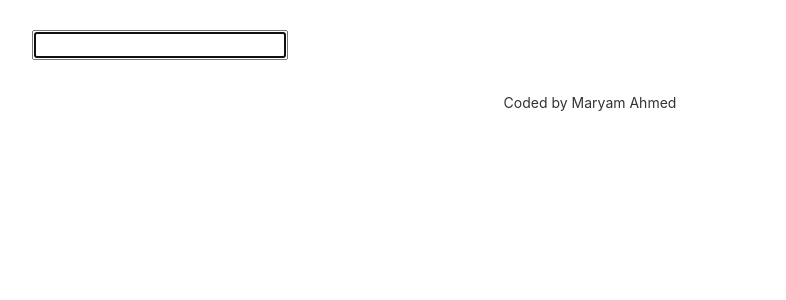
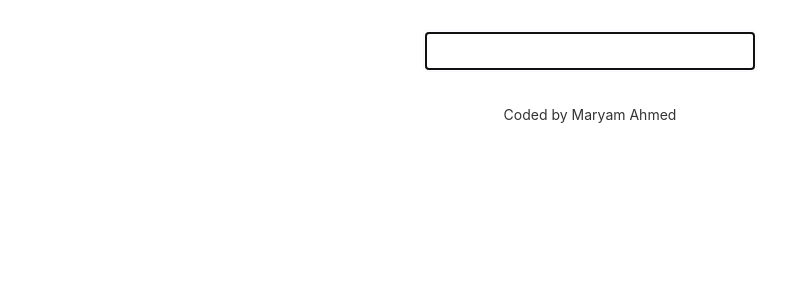
Before and after one commit to ZaamiAhmed/dictionary-app, a React (Create React App) app: page / in a window 1280 px wide. Shown: the top 300 px of the page, without its empty margins (50-836 px from the left). Built offline with nearby package versions, Linux system fonts and the light colour scheme.

Commit message:
added little css

```diff
--- a/src/Component/Meaning.jsx
+++ b/src/Component/Meaning.jsx
@@ -1,8 +1,8 @@
-
+import './meaning.css';
 export default function Meaning(props) {
     console.log(props.meanings);
     return(
-        <div>
+        <div className="meaning">
             <h3>{props.meanings.partOfSpeech}</h3>
           {props.meanings.definitions.map(function(definition,index) {
               return(
--- a/src/Component/Results.jsx
+++ b/src/Component/Results.jsx
@@ -1,9 +1,10 @@
 // import react from "react";
 import Meaning from "./Meaning";
+import './results.css';
 export default function Results(props) {
     // console.log(props.result);
     if (props.result) {
-         return( <div>
+         return( <div className="results">
              <h2>{props.result.word}</h2>
              {props.result.meanings.map(function(meaning,index) {
               return   (<div key={index}>
--- a/src/Component/dictionary.css
+++ b/src/Component/dictionary.css
@@ -1,4 +1,10 @@
-.dictionary form{
+
+.dictionary input{
     margin: 30px auto;
+    display: block;
+    border: 1px solid #f9f7fe;
+    padding: 8px 10px;
+    border-radius: 4px;
+    width: 30%;
 
 }
--- /dev/null
+++ b/src/Component/meaning.css
@@ -0,0 +1,3 @@
+.meaning h2{
+    text-align: center;
+}
--- /dev/null
+++ b/src/Component/results.css
@@ -0,0 +1,3 @@
+.results{
+    text-align: center;
+}
```
